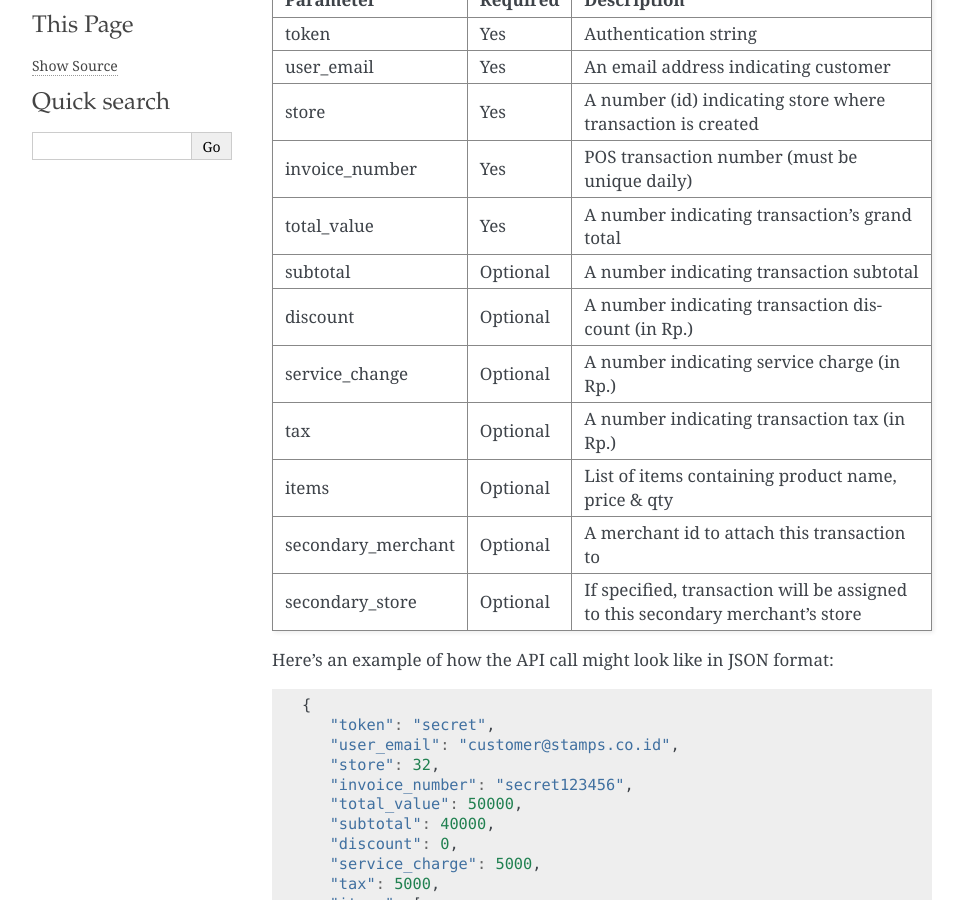
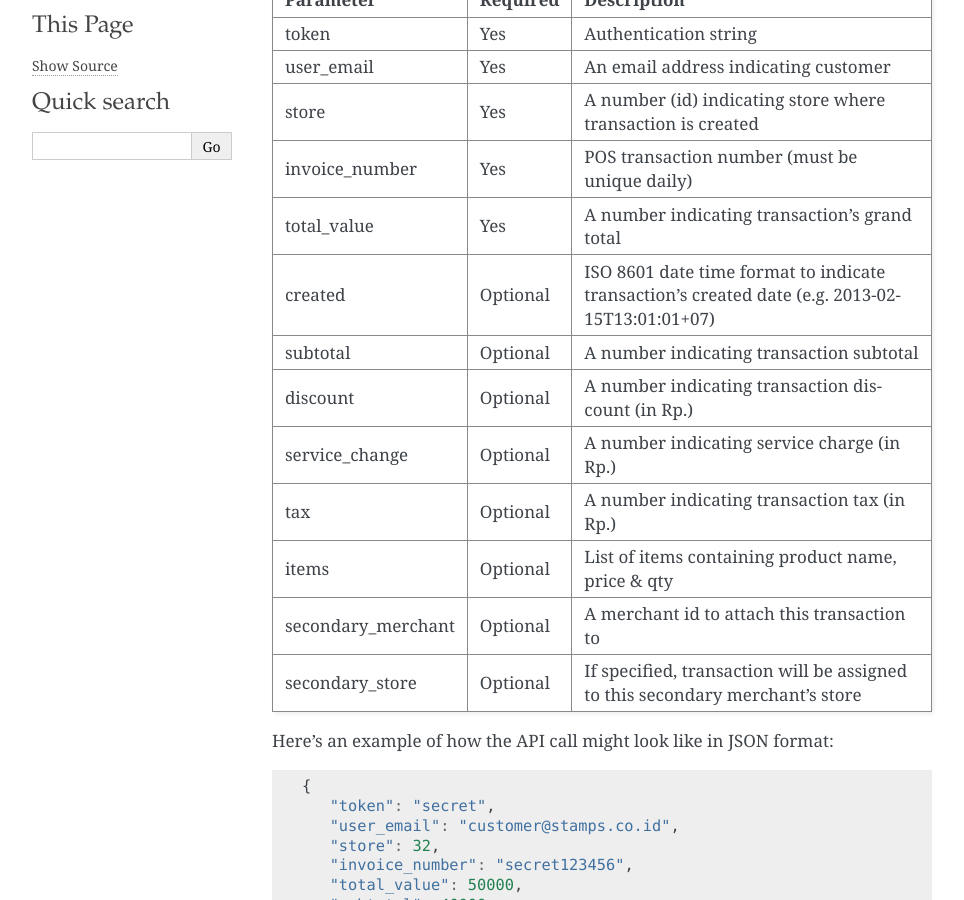
Before and after one commit to ui/stamps-api-docs, a Sphinx documentation site: the page built from source/transaction_api.rst, in a window 1280 px wide and 900 px high, scrolled down 403 px. Shown: the whole window, without its empty margins (148-1112 px from the left). Built offline with Sphinx 7.4.7, drawn with Linux system fonts in a browser that asks for light colours.

Commit message:
add field created to transaction API

```diff
--- a/source/transaction_api.rst
+++ b/source/transaction_api.rst
@@ -24,6 +24,7 @@ store               Yes         A number (id) indicating store where transaction
                                 is created
 invoice_number      Yes         POS transaction number (must be unique daily)
 total_value         Yes         A number indicating transaction's grand total
+created             Optional    ISO 8601 date time format to indicate transaction's created date (e.g. 2013-02-15T13:01:01+07)
 subtotal            Optional    A number indicating transaction subtotal
 discount            Optional    A number indicating transaction discount (in Rp.)
 service_change      Optional    A number indicating service charge (in Rp.)
```
